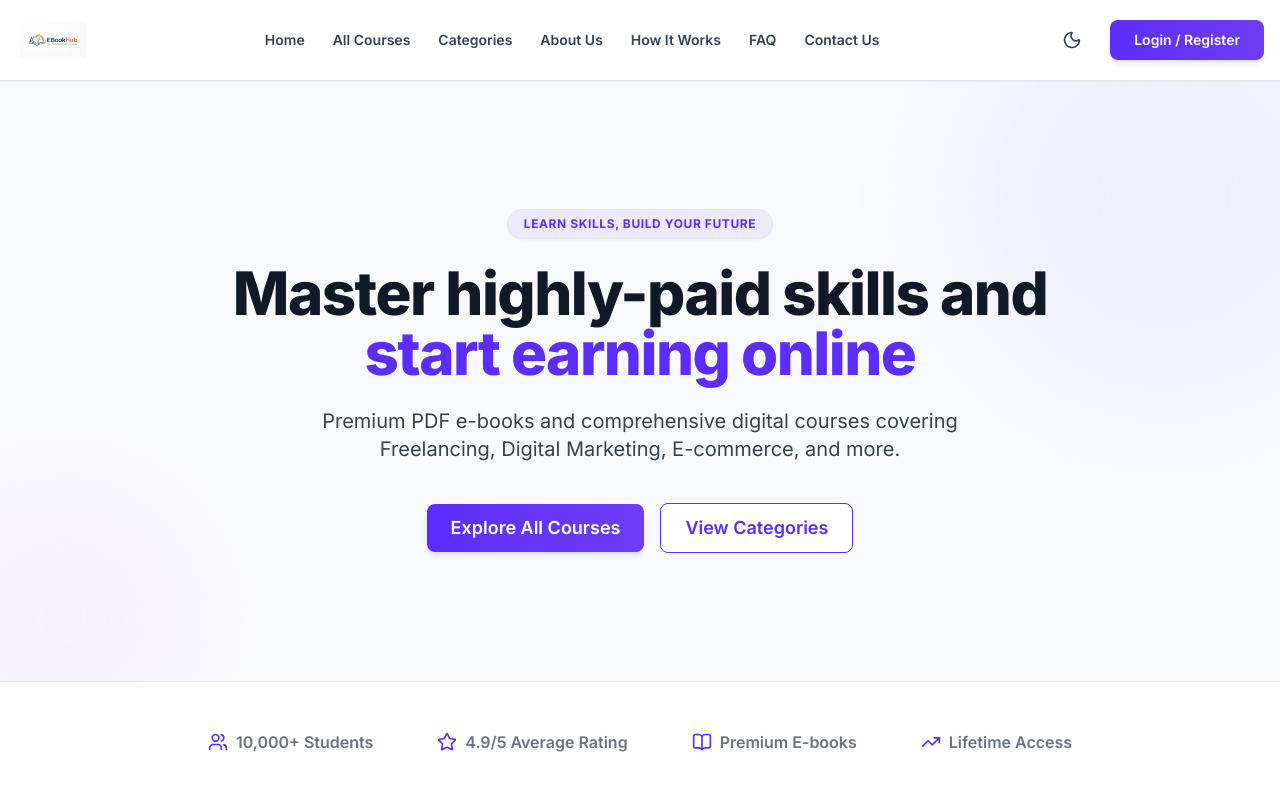
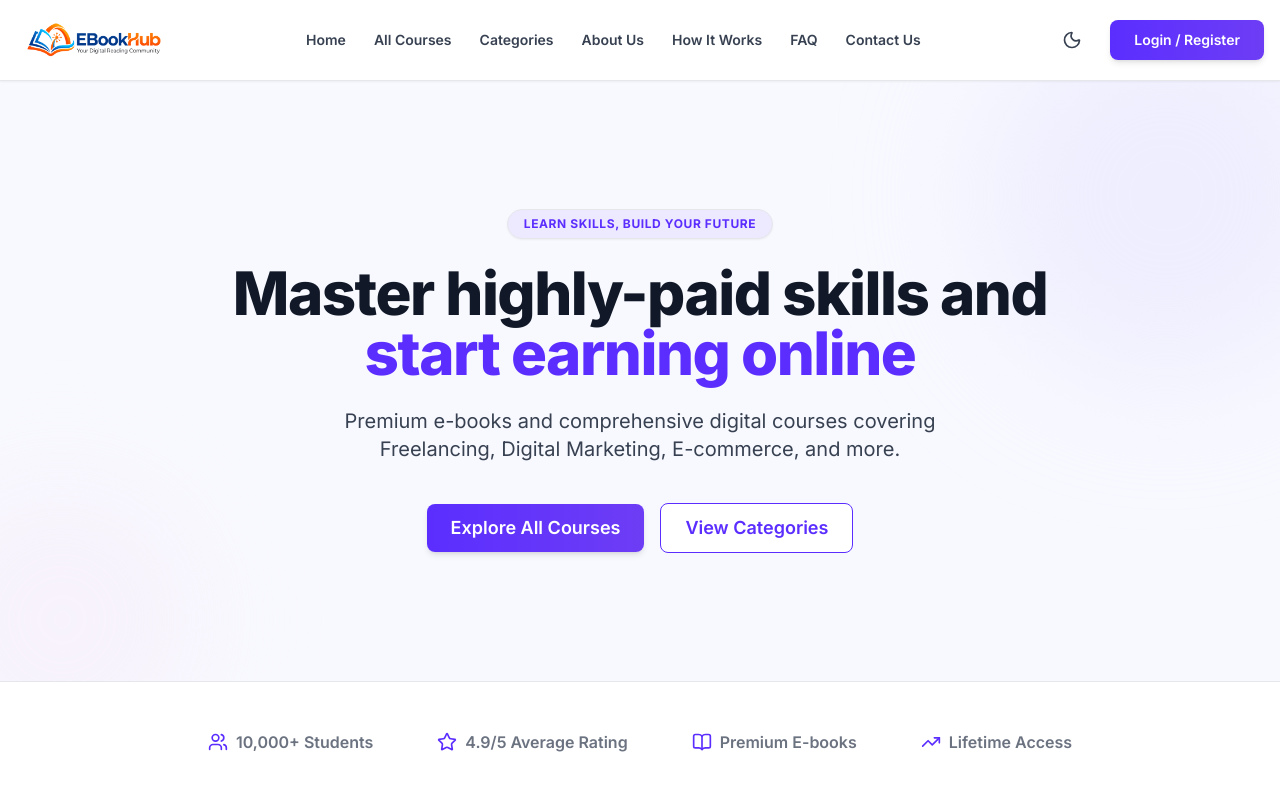
Before and after one commit to ARYAN11990/E-BOOKHUB, a Next.js app: page / in a window 1280 px wide. Shown: the top 800 px of the page. Built offline with nearby package versions, Linux system fonts and the light colour scheme.

Commit message:
Update logo to new EBookHub banner

```diff
--- a/src/app/page.tsx
+++ b/src/app/page.tsx
@@ -22,7 +22,7 @@ export default function Home() {
             Master highly-paid skills and <span className="text-brand-purple">start earning online</span>
           </h1>
           <p className="text-lg md:text-xl text-text-secondary mb-10 max-w-2xl mx-auto leading-relaxed">
-            Premium PDF e-books and comprehensive digital courses covering Freelancing, Digital Marketing, E-commerce, and more.
+            Premium e-books and comprehensive digital courses covering Freelancing, Digital Marketing, E-commerce, and more.
           </p>
           <div className="flex flex-col sm:flex-row justify-center items-center space-y-4 sm:space-y-0 sm:space-x-4">
             <Link href="/courses" className="btn-primary w-full sm:w-auto text-lg py-3 px-8">
--- a/src/components/layout/Footer.tsx
+++ b/src/components/layout/Footer.tsx
@@ -9,11 +9,9 @@ export default function Footer() {
           <div className="col-span-1 md:col-span-1">
             <Link href="/" className="inline-flex items-center space-x-3 mb-6 group">
               <div className="bg-surface-main rounded p-1 flex items-center justify-center">
-                <img src="/logo.jpg" alt="EBookHub Logo" className="h-8 w-auto object-contain transition-transform group-hover:scale-105" />
+                <img src="/logo.png" alt="EBookHub Logo" className="h-12 w-auto object-contain transition-transform group-hover:scale-105" />
               </div>
-              <span className="text-2xl font-extrabold text-white tracking-tight">
-                Learnora
-              </span>
+
             </Link>
             <p className="text-sm mb-6 text-gray-400 leading-relaxed">
               Learn Today. Earn Tomorrow. Premium digital marketing & online skill e-books for modern learners.
--- a/src/components/layout/Header.tsx
+++ b/src/components/layout/Header.tsx
@@ -26,7 +26,7 @@ export default function Header() {
         {/* Logo */}
         <Link href="/" className="flex items-center space-x-3 group">
           <div className="bg-surface-main rounded p-1 flex items-center justify-center">
-            <img src="/logo.jpg" alt="EBookHub Logo" className="h-9 w-auto object-contain transition-transform group-hover:scale-105" />
+            <img src="/logo.png" alt="EBookHub Logo" className="h-12 w-auto object-contain transition-transform group-hover:scale-105" />
           </div>
 
         </Link>
```
Also changed, not shown: update-footer.js (added, +7 -0 lines), update-logo.js (added, +11 -0 lines), public/logo.png (added).
